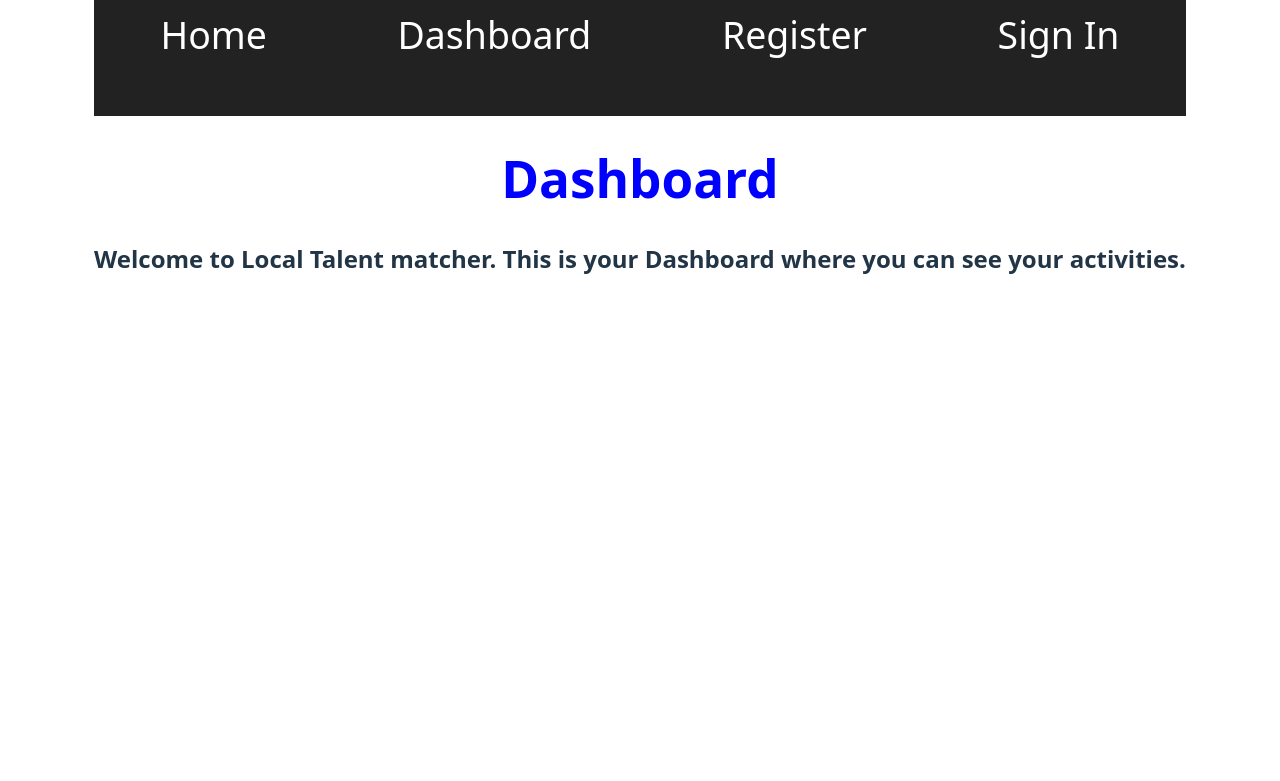
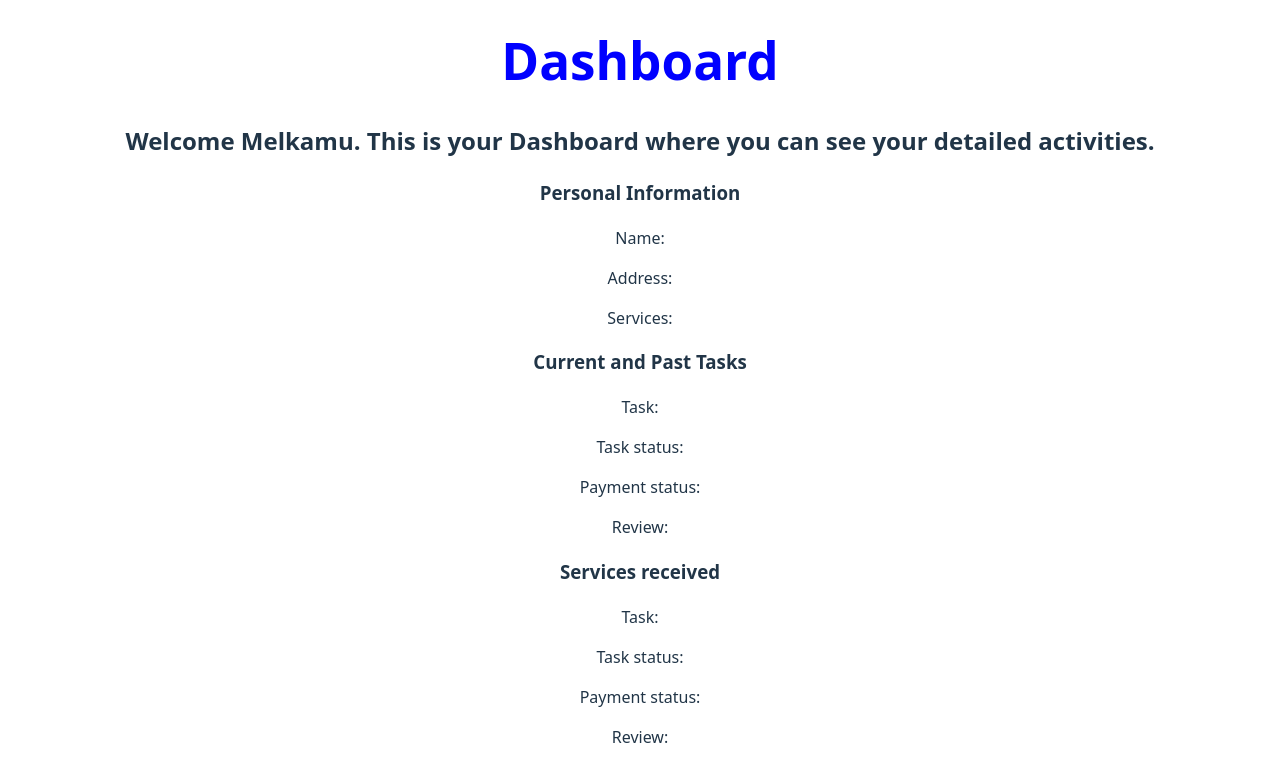
Before and after one commit to MelkWold/localTalentFrontend, a React (Vite) app: page /dashboard in a window 1280 px wide. Shown: the part 353-1134 px from the top of the page. Before the commit the page ends 800 px from the top, so only its background shows below. Built offline with nearby package versions, Linux system fonts and the light colour scheme.

Commit message:
dashboard components identified; conditional rendering logic drafted

```diff
--- a/src/pages/DashboardPage/DashboardPage.jsx
+++ b/src/pages/DashboardPage/DashboardPage.jsx
@@ -1,9 +1,39 @@
+// Get User role data and based on role, display different types of dashboards
+// Add a possibility for users to Edit or Delete their profile
+// pass data to this page using props and render it conditionally
+// props: userData, Task, transaction, review
+
 export default function DashboardPage(){
-
+    let name = "Melkamu";
     return(
         <>
             <h1>Dashboard</h1>
-            <h2>Welcome to Local Talent matcher. This is your Dashboard where you can see your activities. </h2>
+            <h2>Welcome {name}. This is your Dashboard where you can see your detailed activities. </h2>
+            <div className = "personalInfo">
+                <h3>Personal Information</h3>
+                <p>Name: </p>
+                <p>Address: </p>
+                <p>Services: </p>
+            </div>
+
+            <div className = "Tasks-Provider">
+                <h3>Current and Past Tasks</h3>
+                <p>Task: </p>
+                <p>Task status: </p>
+                <p>Payment status: </p>
+                <p>Review: </p>
+            </div>
+
+            <div className = "Tasks-Customer">
+                <h3>Services received</h3>
+                <p>Task: </p>
+                <p>Task status: </p>
+                <p>Payment status: </p>
+                <p>Review: </p>
+            </div>
+
+
+
         </>
     )
 }
```
